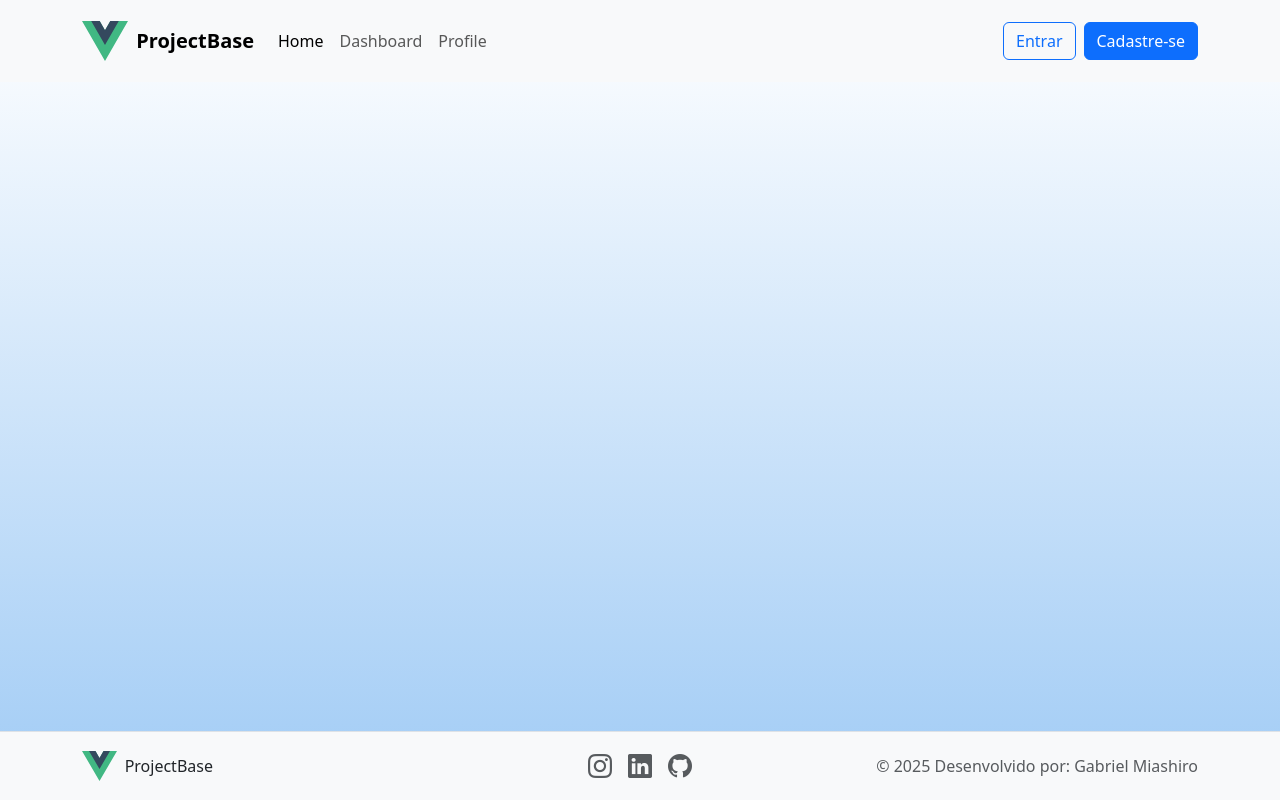
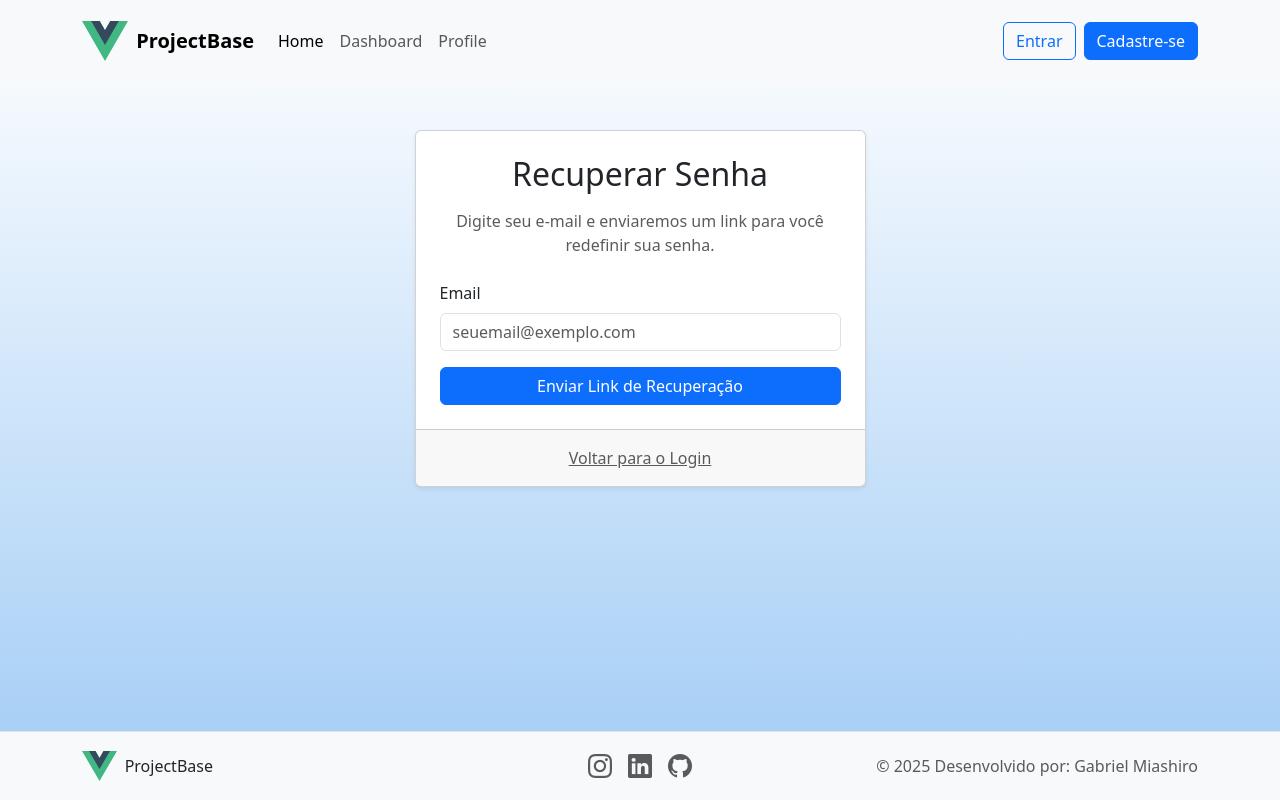
Before and after one commit to gmiashiro/Projeto-vue, a Vue app: page /forgot-password in a window 1280 px wide. Built offline with nearby package versions, Linux system fonts and the light colour scheme; the HTML template or start-up script is replaced by a standard one.

Commit message:
adicionando funcionalidade de recuperar a senha

```diff
--- a/src/router/index.ts
+++ b/src/router/index.ts
@@ -2,6 +2,7 @@ import { createRouter, createWebHistory } from "vue-router";
 import HomeView from '@/views/HomeView.vue'
 import LoginView from '@/views/LoginView.vue'
 import RegisterView from '@/views/RegisterView.vue'
+import ForgotPasswordView from '@/views/ForgotPasswordView.vue'
 
 const router = createRouter({
     history: createWebHistory(import.meta.env.BASE_URL),
@@ -20,6 +21,11 @@ const router = createRouter({
             path: '/register',
             name: 'register',
             component: RegisterView
+        },
+        {
+            path: '/forgot-password',
+            name: 'forgot-password',
+            component: ForgotPasswordView
         }
     ]
 })
--- /dev/null
+++ b/src/views/ForgotPasswordView.vue
@@ -0,0 +1,53 @@
+<script setup lang="ts">
+import { ref } from 'vue';
+import { RouterLink } from 'vue-router';
+
+// Criamos uma variável reativa para armazenar o e-mail digitado pelo usuário
+const email = ref('');
+
+// Esta função será chamada quando o formulário for enviado
+const handlePasswordReset = () => {
+  // Por enquanto, esta função apenas simula o envio.
+  // No futuro, aqui você faria uma chamada para sua API de backend,
+  // enviando o e-mail para que o servidor possa mandar o link de recuperação.
+  if (email.value) {
+    console.log(`Solicitação de recuperação de senha para o e-mail: ${email.value}`);
+    alert(`Um link de recuperação foi enviado para ${email.value} (simulação).`);
+  } else {
+    alert('Por favor, insira um endereço de e-mail.');
+  }
+};
+</script>
+
+<template>
+  <div class="container mt-5">
+    <div class="row justify-content-center">
+      <div class="col-md-6 col-lg-5">
+        <div class="card shadow-sm">
+          <div class="card-body p-4">
+            <h2 class="card-title text-center mb-3">Recuperar Senha</h2>
+            <p class="card-text text-center text-muted mb-4">
+              Digite seu e-mail e enviaremos um link para você redefinir sua senha.
+            </p>
+            <form @submit.prevent="handlePasswordReset">
+              <div class="mb-3">
+                <label for="email" class="form-label">Email</label>
+                <input type="email" class="form-control" id="email" v-model="email" placeholder="seuemail@exemplo.com" required />
+              </div>
+              <button type="submit" class="btn btn-primary w-100">Enviar Link de Recuperação</button>
+            </form>
+          </div>
+          <div class="card-footer text-center py-3">
+            <RouterLink to="/login" class="text-muted">Voltar para o Login</RouterLink>
+          </div>
+        </div>
+      </div>
+    </div>
+  </div>
+</template>
+
+<style scoped>
+.container {
+  padding-bottom: 4rem;
+}
+</style>
--- a/src/views/LoginView.vue
+++ b/src/views/LoginView.vue
@@ -37,7 +37,7 @@ const handleLogin = () => {
               <button type="submit" class="btn btn-primary w-100">Entrar</button>
             </form>
             <div class="mt-3 text-center">
-              <a href="#" class="text-muted small">Esqueci a senha</a>
+              <RouterLink to="/forgot-password" class="text-muted small">Esqueci a senha</RouterLink>
             </div>
           </div>
           <div class="card-footer text-center py-3">
```
